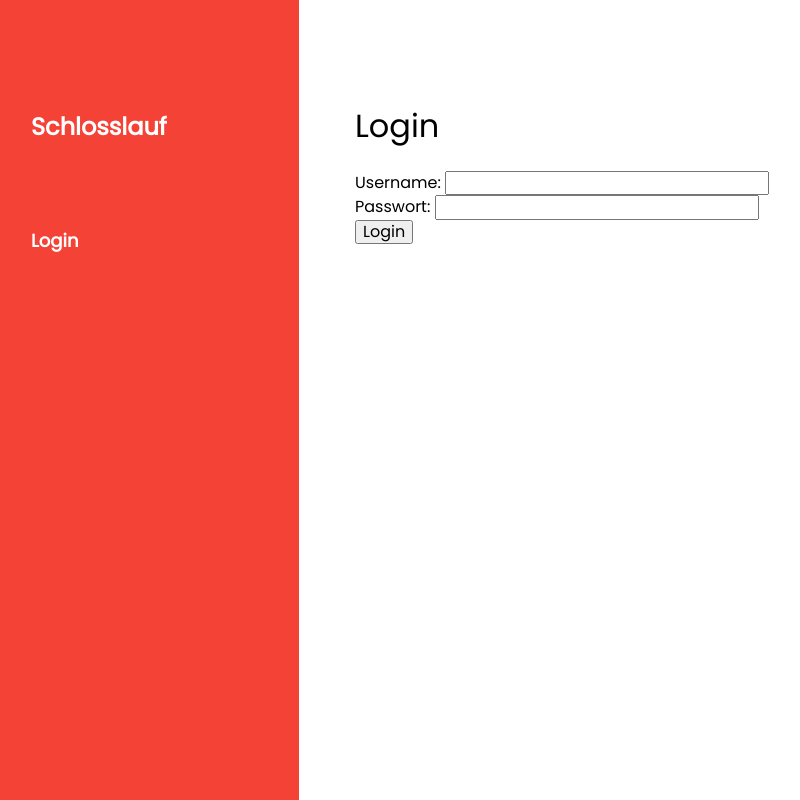
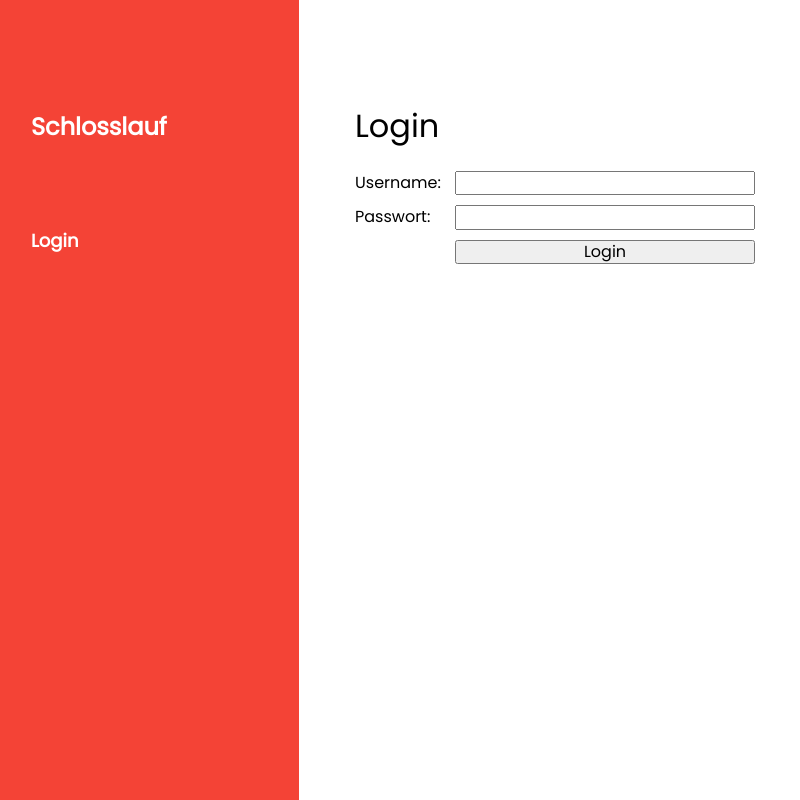
Before and after one commit to ConsoleArgonaut/Castle-Run-Website, a PHP site: page / in a window 1280 px wide. Shown: the whole page, without its empty margins (1-801 px from the left). Run offline with PHP 8.4, Linux system fonts and the light colour scheme; some libraries are stand-ins or nearby versions.

Commit message:
Styled Login Page

```diff
--- a/www/assets/css/default.css
+++ b/www/assets/css/default.css
@@ -41,3 +41,17 @@ body {
 	z-index:3;width:300px;
 	font-weight:bold;
 }
+
+.loginForm label {
+	width: 100px;
+	display: inline-block;
+}
+
+.loginForm input {
+	width: 300px;
+	margin-bottom: 10px;
+}
+
+.loginForm .loginButton{
+	margin-left: 100px;
+}
--- a/www/assets/include/loginPage.php
+++ b/www/assets/include/loginPage.php
@@ -1,6 +1,6 @@
 <h1>Login</h1>
-<form action="./index.php" method="post">
-    Username: <input type="text"><br>
-    Passwort: <input type="password"><br>
-    <input type="submit" value="Login">
+<form action="./index.php" method="post" class="loginForm">
+    <label>Username:</label><input type="text"><br>
+    <label>Passwort:</label><input type="password"><br>
+    <input type="submit" value="Login" class="loginButton">
 </form>
```
